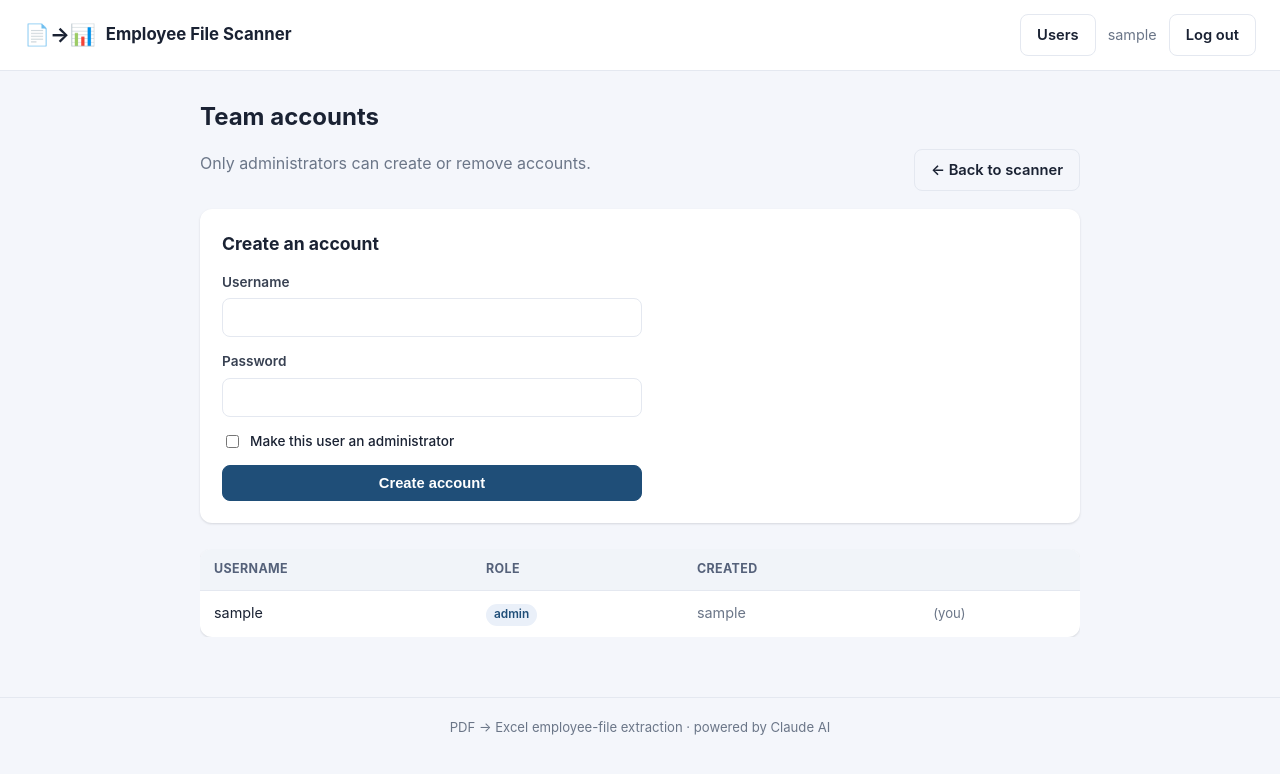
After one commit to tyan-nm2000/gmail-invoice-scannerTT01, a Flask app: page /admin/users in a window 1280 px wide. The commit adds this page. Shown: the top 774 px of the page. Run offline with Flask 3, Linux system fonts and the light colour scheme; the visitor is signed in with stand-in values (Sample User, id 1); data comes from the database, SQL or seed files in the repository.

Commit message:
Add admin-only account management and upload retention
Access control hardening for handling sensitive HR data:

- Admin-only accounts: self-registration now defaults OFF; the first
  account is the admin, who creates/deletes team accounts from a new
  in-app Users page (admin_required guard). Deleting a user also removes
  their scans. The last admin can't be deleted, nor can you delete
  yourself while logged in. ALLOW_REGISTRATION=1 restores open signup.
- Retention: uploaded PDFs and generated workbooks are auto-deleted
  RETENTION_DAYS (default 30) after a scan; cleanup runs opportunistically
  on app use. RETENTION_DAYS=0 keeps files forever.
- UI: Users nav link for admins, retention notice on the home page.
- Docs: .env.example, README and WINDOWS_SETUP updated for the new
  defaults; fix leftover output filename to employees.xlsx.

Verified: admin bootstrap, blocked self-registration, admin create/delete,
member locked out of admin routes, last-admin/self-delete guards, and
retention purge (old removed, recent kept, files deleted).

Co-Authored-By: Claude Opus 4.8 <noreply@anthropic.com>
Claude-Session: https://claude.ai/code/session_01QZuxm7RZqRFZYZzAxFFm7T

```diff
--- a/web/app.py
+++ b/web/app.py
@@ -16,10 +16,11 @@ after everyone has an account).
 """
 
 import os
+import shutil
 import sqlite3
 import sys
 import uuid
-from datetime import datetime, timezone
+from datetime import datetime, timedelta, timezone
 from functools import wraps
 
 from flask import (
@@ -58,7 +59,18 @@ UPLOAD_DIR = os.path.join(INSTANCE_DIR, "uploads")
 DB_PATH = os.path.join(INSTANCE_DIR, "scanner.db")
 MAX_CONTENT_LENGTH = 25 * 1024 * 1024  # 25 MB per request
 ALLOWED_EXTENSIONS = {".pdf"}
-ALLOW_REGISTRATION = os.environ.get("ALLOW_REGISTRATION", "1") != "0"
+
+# Account creation is admin-only by default. Set ALLOW_REGISTRATION=1 to let
+# people self-register from the login page instead. The very first account
+# (the admin) can always be created regardless of this setting.
+ALLOW_REGISTRATION = os.environ.get("ALLOW_REGISTRATION", "0") != "0"
+
+# Uploaded PDFs + generated workbooks are deleted this many days after a scan.
+# Set RETENTION_DAYS=0 to keep them forever.
+try:
+    RETENTION_DAYS = int(os.environ.get("RETENTION_DAYS", "30"))
+except ValueError:
+    RETENTION_DAYS = 30
 
 os.makedirs(UPLOAD_DIR, exist_ok=True)
 
@@ -124,9 +136,47 @@ def login_required(view):
     return wrapped
 
 
+def admin_required(view):
+    @wraps(view)
+    def wrapped(*args, **kwargs):
+        if not session.get("user_id"):
+            return redirect(url_for("login", next=request.path))
+        if not session.get("is_admin"):
+            flash("That page is for administrators only.", "error")
+            return redirect(url_for("index"))
+        return view(*args, **kwargs)
+
+    return wrapped
+
+
 @app.context_processor
 def inject_user():
-    return {"current_user": session.get("username")}
+    return {
+        "current_user": session.get("username"),
+        "is_admin": session.get("is_admin", False),
+    }
+
+
+# ── Retention: delete old uploads ───────────────────────────────────────────
+def purge_old_scans():
+    """Delete scans (files + DB rows) older than RETENTION_DAYS.
+
+    Runs opportunistically whenever the app is used. No-op if retention is 0.
+    """
+    if RETENTION_DAYS <= 0:
+        return
+    cutoff = (datetime.now(timezone.utc) - timedelta(days=RETENTION_DAYS)).isoformat()
+    db = get_db()
+    old = db.execute(
+        "SELECT id FROM scans WHERE created_at < ?", (cutoff,)
+    ).fetchall()
+    if not old:
+        return
+    for row in old:
+        scan_dir = os.path.join(UPLOAD_DIR, row["id"])
+        shutil.rmtree(scan_dir, ignore_errors=True)
+    db.execute("DELETE FROM scans WHERE created_at < ?", (cutoff,))
+    db.commit()
 
 
 @app.route("/register", methods=["GET", "POST"])
@@ -201,6 +251,77 @@ def logout():
     return redirect(url_for("login"))
 
 
+# ── Admin: user management ──────────────────────────────────────────────────
+@app.route("/admin/users")
+@admin_required
+def admin_users():
+    db = get_db()
+    users = db.execute(
+        "SELECT id, username, is_admin, created_at FROM users ORDER BY created_at"
+    ).fetchall()
+    return render_template("admin_users.html", users=users)
+
+
+@app.route("/admin/users/create", methods=["POST"])
+@admin_required
+def admin_create_user():
+    db = get_db()
+    username = (request.form.get("username") or "").strip()
+    password = request.form.get("password") or ""
+    is_admin = 1 if request.form.get("is_admin") else 0
+
+    if not username or not password:
+        flash("Username and password are required.", "error")
+    elif len(password) < 6:
+        flash("Password must be at least 6 characters.", "error")
+    elif db.execute("SELECT 1 FROM users WHERE username = ?", (username,)).fetchone():
+        flash(f"Username '{username}' is already taken.", "error")
+    else:
+        db.execute(
+            "INSERT INTO users (username, password_hash, is_admin, created_at)"
+            " VALUES (?, ?, ?, ?)",
+            (username, generate_password_hash(password), is_admin, now_iso()),
+        )
+        db.commit()
+        flash(f"Account '{username}' created.", "success")
+    return redirect(url_for("admin_users"))
+
+
+@app.route("/admin/users/<int:user_id>/delete", methods=["POST"])
+@admin_required
+def admin_delete_user(user_id):
+    db = get_db()
+    if user_id == session["user_id"]:
+        flash("You can't delete your own account while logged in.", "error")
+        return redirect(url_for("admin_users"))
+
+    target = db.execute(
+        "SELECT username, is_admin FROM users WHERE id = ?", (user_id,)
+    ).fetchone()
+    if not target:
+        flash("That user no longer exists.", "error")
+        return redirect(url_for("admin_users"))
+
+    # Never remove the last remaining admin.
+    if target["is_admin"]:
+        admin_count = db.execute(
+            "SELECT COUNT(*) AS n FROM users WHERE is_admin = 1"
+        ).fetchone()["n"]
+        if admin_count <= 1:
+            flash("Can't delete the only administrator.", "error")
+            return redirect(url_for("admin_users"))
+
+    # Remove the user's scans (files + rows), then the user.
+    scans = db.execute("SELECT id FROM scans WHERE user_id = ?", (user_id,)).fetchall()
+    for row in scans:
+        shutil.rmtree(os.path.join(UPLOAD_DIR, row["id"]), ignore_errors=True)
+    db.execute("DELETE FROM scans WHERE user_id = ?", (user_id,))
+    db.execute("DELETE FROM users WHERE id = ?", (user_id,))
+    db.commit()
+    flash(f"Account '{target['username']}' and its scans were deleted.", "success")
+    return redirect(url_for("admin_users"))
+
+
 # ── Scanning ──────────────────────────────────────────────────────────────────
 def _allowed(filename):
     return os.path.splitext(filename.lower())[1] in ALLOWED_EXTENSIONS
@@ -209,13 +330,19 @@ def _allowed(filename):
 @app.route("/")
 @login_required
 def index():
+    purge_old_scans()  # opportunistic cleanup of expired uploads
     db = get_db()
     scans = db.execute(
         "SELECT * FROM scans WHERE user_id = ? ORDER BY created_at DESC LIMIT 20",
         (session["user_id"],),
     ).fetchall()
     has_api_key = bool(os.environ.get("ANTHROPIC_API_KEY"))
-    return render_template("index.html", scans=scans, has_api_key=has_api_key)
+    return render_template(
+        "index.html",
+        scans=scans,
+        has_api_key=has_api_key,
+        retention_days=RETENTION_DAYS,
+    )
 
 
 @app.route("/scan", methods=["POST"])
@@ -257,7 +384,7 @@ def scan():
 
     # Build the Excel workbook and persist it for later download.
     xlsx_bytes = workbook_to_bytes(records)
-    xlsx_path = os.path.join(scan_dir, "invoices.xlsx")
+    xlsx_path = os.path.join(scan_dir, "employees.xlsx")
     with open(xlsx_path, "wb") as fh:
         fh.write(xlsx_bytes)
 
--- a/web/static/style.css
+++ b/web/static/style.css
@@ -87,6 +87,14 @@ input:focus { outline: 2px solid var(--brand-2); outline-offset: -1px; border-co
 .small { font-size: .82rem; }
 .center { text-align: center; }
 
+/* Admin user form */
+.user-form { display: grid; gap: 14px; max-width: 420px; margin-top: 6px; }
+.user-form .checkbox {
+  display: flex; flex-direction: row; align-items: center; gap: 8px;
+  font-weight: 500; color: var(--ink);
+}
+.user-form .checkbox input { width: auto; }
+
 /* Hero + upload */
 .hero h1 { margin: 0 0 6px; font-size: 1.6rem; }
 .hero { margin-bottom: 22px; }
--- /dev/null
+++ b/web/templates/admin_users.html
@@ -0,0 +1,59 @@
+{% extends "base.html" %}
+{% block title %}Users · Employee File Scanner{% endblock %}
+{% block content %}
+<section class="results-head">
+  <div>
+    <h1>Team accounts</h1>
+    <p class="muted">Only administrators can create or remove accounts.</p>
+  </div>
+  <a class="btn ghost" href="{{ url_for('index') }}">← Back to scanner</a>
+</section>
+
+<div class="upload-card" style="margin-bottom:26px;">
+  <h2 style="margin-top:0;font-size:1.1rem;">Create an account</h2>
+  <form method="post" action="{{ url_for('admin_create_user') }}" class="user-form">
+    <label>Username
+      <input name="username" autocomplete="off" required>
+    </label>
+    <label>Password
+      <input name="password" type="password" autocomplete="new-password" required>
+    </label>
+    <label class="checkbox">
+      <input type="checkbox" name="is_admin" value="1">
+      Make this user an administrator
+    </label>
+    <button class="btn primary" type="submit">Create account</button>
+  </form>
+</div>
+
+<div class="table-scroll">
+  <table class="table">
+    <thead>
+      <tr><th>Username</th><th>Role</th><th>Created</th><th></th></tr>
+    </thead>
+    <tbody>
+      {% for u in users %}
+      <tr>
+        <td>{{ u["username"] }}</td>
+        <td>
+          {% if u["is_admin"] %}<span class="tag">admin</span>
+          {% else %}<span class="tag" style="background:#eef1f6;color:#55617a;">member</span>{% endif %}
+        </td>
+        <td class="nowrap muted">{{ u["created_at"].replace("T", " ")[:16] }}</td>
+        <td>
+          {% if u["id"] != session["user_id"] %}
+          <form method="post" action="{{ url_for('admin_delete_user', user_id=u['id']) }}"
+                onsubmit="return confirm('Delete this account and all their scans? This cannot be undone.');"
+                style="margin:0;">
+            <button class="btn small" type="submit">Delete</button>
+          </form>
+          {% else %}
+            <span class="muted small">(you)</span>
+          {% endif %}
+        </td>
+      </tr>
+      {% endfor %}
+    </tbody>
+  </table>
+</div>
+{% endblock %}
--- a/web/templates/base.html
+++ b/web/templates/base.html
@@ -14,6 +14,9 @@
     </a>
     <nav>
       {% if current_user %}
+        {% if is_admin %}
+          <a class="btn ghost" href="{{ url_for('admin_users') }}">Users</a>
+        {% endif %}
         <span class="user">{{ current_user }}</span>
         <a class="btn ghost" href="{{ url_for('logout') }}">Log out</a>
       {% endif %}
--- a/web/templates/index.html
+++ b/web/templates/index.html
@@ -36,6 +36,10 @@
 {% if scans %}
 <section class="history">
   <h2>Recent scans</h2>
+  {% if retention_days and retention_days > 0 %}
+    <p class="muted small">Uploaded files and reports are automatically deleted
+       {{ retention_days }} days after scanning.</p>
+  {% endif %}
   <table class="table">
     <thead>
       <tr><th>When</th><th>Files</th><th>Summary</th><th></th></tr>
```
Also changed, not shown: WINDOWS_SETUP.md (+12 -4 lines), README.md, 1 other file.
